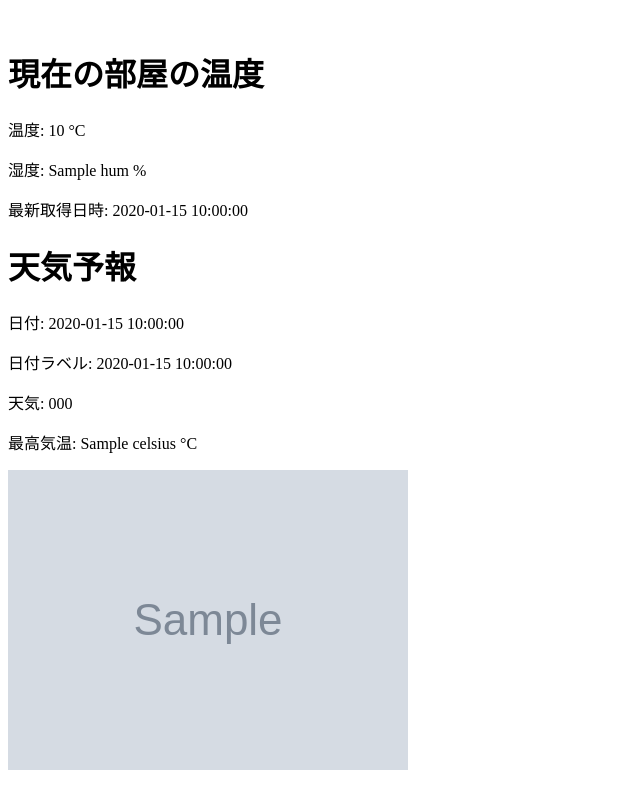
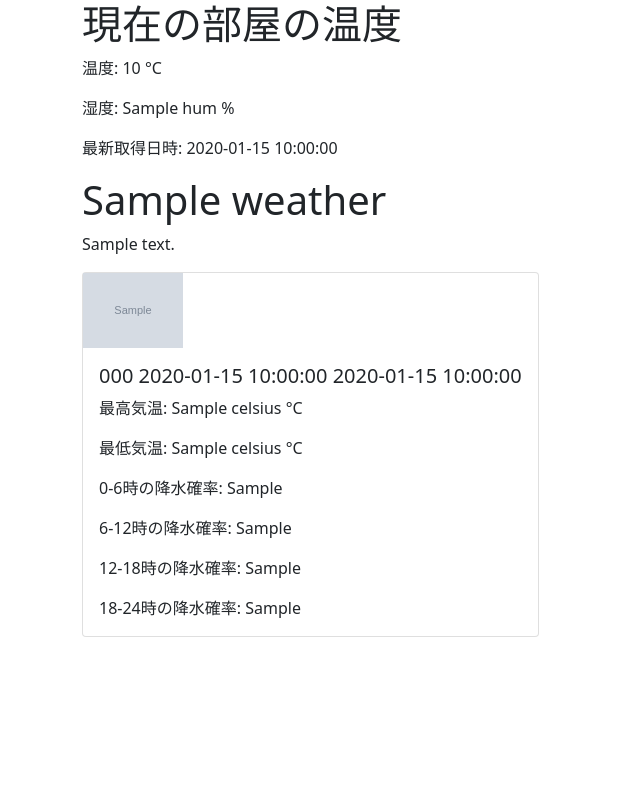
Before and after one commit to sheet00/rasp_display, a Flask app: template templates/template.html in a window 1280 px wide. Shown: the whole page, without its empty margins (0-640 px from the left). Run offline with Flask 3, Linux system fonts and the light colour scheme; the template is opened without the code that fills it: most values are stand-ins (such as "Sample title", 1, 10 or a date in 2020); grey boxes marked "Sample" are stand-in pictures; some libraries are stand-ins or nearby versions.

Commit message:
[add] app.py static main.js main.css移動

```diff
--- a/app.py
+++ b/app.py
@@ -3,8 +3,9 @@ import os
 import pymysql
 import requests
 from icecream import ic
+import datetime
 
-app = Flask(__name__)
+app = Flask(__name__, static_folder='static')
 
 
 def get_dht():
@@ -49,7 +50,7 @@ def get_weather():
 def index():
     dht_data = get_dht()
     weather_data = get_weather()
-    return render_template('template.html', dht_data=dht_data, weather_data=weather_data)
+    return render_template('template.html', dht_data=dht_data, weather_data=weather_data, date=datetime.datetime.now())
 
 
 if __name__ == '__main__':
--- a/main.css
+++ /dev/null
@@ -1,104 +0,0 @@
-body {
-	padding-top: 20px;
-	background-color: white;
-}
-
-:root {
-	font-size: medium;
-}
-
-.col, .col-1, .col-10, .col-11, .col-12, .col-2, .col-3, .col-4, .col-5, .col-6, .col-7, .col-8, .col-9, .col-auto, .col-lg, .col-lg-1, .col-lg-10, .col-lg-11, .col-lg-12, .col-lg-2, .col-lg-3, .col-lg-4, .col-lg-5, .col-lg-6, .col-lg-7, .col-lg-8, .col-lg-9, .col-lg-auto, .col-md, .col-md-1, .col-md-10, .col-md-11, .col-md-12, .col-md-2, .col-md-3, .col-md-4, .col-md-5, .col-md-6, .col-md-7, .col-md-8, .col-md-9, .col-md-auto, .col-sm, .col-sm-1, .col-sm-10, .col-sm-11, .col-sm-12, .col-sm-2, .col-sm-3, .col-sm-4, .col-sm-5, .col-sm-6, .col-sm-7, .col-sm-8, .col-sm-9, .col-sm-auto, .col-xl, .col-xl-1, .col-xl-10, .col-xl-11, .col-xl-12, .col-xl-2, .col-xl-3, .col-xl-4, .col-xl-5, .col-xl-6, .col-xl-7, .col-xl-8, .col-xl-9, .col-xl-auto{
-	padding-left: 5px;
-	padding-right: 5px;
-}
-
-.btn{
-	width: inherit;
-	max-width: inherit;
-}
-
-.btn-lg{
-	font-size: 15px;
-	padding-top: 20px;
-	padding-bottom: 20px;
-}
-
-/*news*/
-#news{
-	margin-bottom: 60px;
-	font-size: 15px;
-}
-
-#news button{
-	max-width: 100%;
-}
-
-/*temp*/
-span.target{
-	font-size: 20px;
-}
-
-span.val{
-	margin-left: 20px;
-	font-size: 90px;
-}
-
-#temp li.list-group-item{
-	line-height: 100px;
-}
-
-/*weather*/
-#weather .switchContent__item{
-	display: block;
-}
-
-#weather .wTable{
-	padding: 0px;
-}
-
-#weather p{
-	margin-bottom: 0px;
-}
-
-#weather section.pc{
-	display: none;
-}
-
-#weather div.switchContent__item[data-num="3"]{
-	margin-bottom: 10px;
-}
-
-#weather div.switchContent__item[data-num="4"]{
-	display: none;
-}
-
-#weather div.switchContent__item:nth-child(2){
-	display: none;
-}
-
-#weather p.w{
-	display: none;
-}
-
-#weather .switchTab{
-	display: none;
-}
-
-#weather .wTable .badge,#weather p.temp__h,#weather p.temp__l, #weather p.text, #weather span.unit, #weather .wTable__item{
-	font-size: 16px;
-}
-
-#weather .comment p{
-	font-size: 120%;
-	margin-bottom: 0px;
-	padding-bottom: 0px;
-}
-
-/* graph */
-#graph{
-	height: 600px;
-}
-
-#update{
-	text-align: right;
-}
--- /dev/null
+++ b/static/main.css
@@ -0,0 +1,3 @@
+img.forecast_image {
+    width: 100px;
+}
--- a/templates/template.html
+++ b/templates/template.html
@@ -4,21 +4,51 @@
 <head>
     <title>{{ date }}</title>
     <meta charset="utf-8">
-    <link rel="stylesheet" type="text/css" href="main.css">
-    <script src="main.js"></script>
+    <meta name="viewport" content="width=device-width, initial-scale=1">
+    <link href="https://cdn.jsdelivr.net/npm/bootstrap@5.0.2/dist/css/bootstrap.min.css" rel="stylesheet"
+        integrity="sha384-EVSTQN3/azprG1Anm3QDgpJLIm9Nao0Yz1ztcQTwFspd3yD65VohhpuuCOmLASjC" crossorigin="anonymous">
+    <script src="https://cdn.jsdelivr.net/npm/bootstrap@5.0.2/dist/js/bootstrap.bundle.min.js"
+        integrity="sha384-MrcW6ZMFYlzcLA8Nl+NtUVF0sA7MsXsP1UyJoMp4YLEuNSfAP+JcXn/tWtIaxVXM"
+        crossorigin="anonymous"></script>
+
+    <link rel="stylesheet" type="text/css" href="static/main.css">
+    <script src="static/main.js"></script>
 </head>
 
 <body>
-    <h1>現在の部屋の温度</h1>
-    <p>温度: {{ dht_data.temp }} °C</p>
-    <p>湿度: {{ dht_data.hum }} %</p>
-    <p>最新取得日時: {{ dht_data.created_at }}</p>
-    <h1>天気予報</h1>
-    <p>日付: {{ weather_data.forecasts[0].date }}</p>
-    <p>日付ラベル: {{ weather_data.forecasts[0].dateLabel }}</p>
-    <p>天気: {{ weather_data.forecasts[0].telop }}</p>
-    <p>最高気温: {{ weather_data.forecasts[0].temperature.max.celsius }} °C</p>
-    <img src="{{ weather_data.forecasts[0].image.url }}" alt="{{ weather_data.forecasts[0].image.title }}">
+    <div class="container">
+        <h1>現在の部屋の温度</h1>
+        <p>温度: {{ dht_data.temp }} °C</p>
+        <p>湿度: {{ dht_data.hum }} %</p>
+        <p>最新取得日時: {{ dht_data.created_at }}</p>
+
+        <h1>{{ weather_data.title }}</h1>
+        <p>{{ weather_data.description.text }}</p>
+
+        <div class="d-flex flex-row">
+            {% for forecast in weather_data.forecasts %}
+            <div class="card">
+                <img src="{{ forecast.image.url }}" class="forecast_image" alt="{{ forecast.image.title }}">
+                <div class="card-body">
+                    <h5 class="card-title">{{ forecast.telop }} {{ forecast.dateLabel }} {{ forecast.date }}</h5>
+                    <p class="card-text">最高気温: {{ forecast.temperature.max.celsius }} °C</p>
+                    <p class="card-text">最低気温: {{ forecast.temperature.min.celsius }} °C</p>
+                    <p class="card-text">0-6時の降水確率: {{ forecast.chanceOfRain.T00_06 }}</p>
+                    <p class="card-text">6-12時の降水確率: {{ forecast.chanceOfRain.T06_12 }}</p>
+                    <p class="card-text">12-18時の降水確率: {{ forecast.chanceOfRain.T12_18 }}</p>
+                    <p class="card-text">18-24時の降水確率: {{ forecast.chanceOfRain.T18_24 }}</p>
+                </div>
+            </div>
+            {% endfor %}
+        </div>
+    </div>
+
+    <script src="https://cdn.jsdelivr.net/npm/popper.js@1.16.0/dist/umd/popper.min.js"
+        integrity="sha384-Q6E9RHvbIyZFJoft+2mJbHaEWldlvI9IOYy5n3zV9zzTtmI3UksdQRVvoxMfooAo"
+        crossorigin="anonymous"></script>
+    <script src="https://stackpath.bootstrapcdn.com/bootstrap/5.0.0-alpha1/js/bootstrap.min.js"
+        integrity="sha384-oesi62hOLfzrys4LxRF63OJCXdXDipiYWBnvTl9Y9/TRlw5xlKIEHpNyvvDShgf/"
+        crossorigin="anonymous"></script>
 </body>
 
 </html>
```
Also changed, not shown: static/main.js (renamed from main.js).
